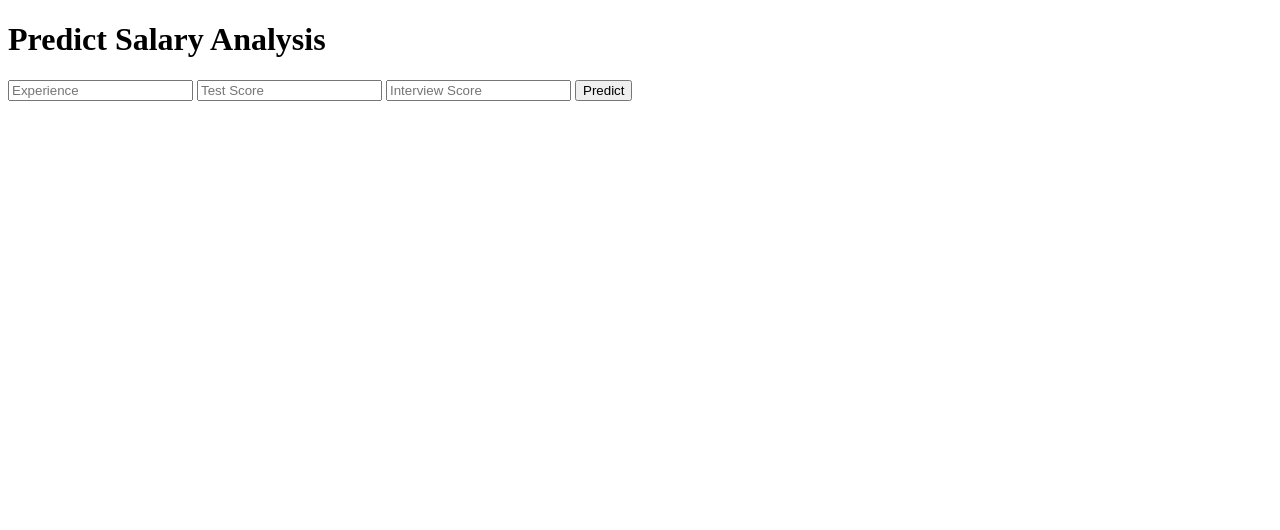
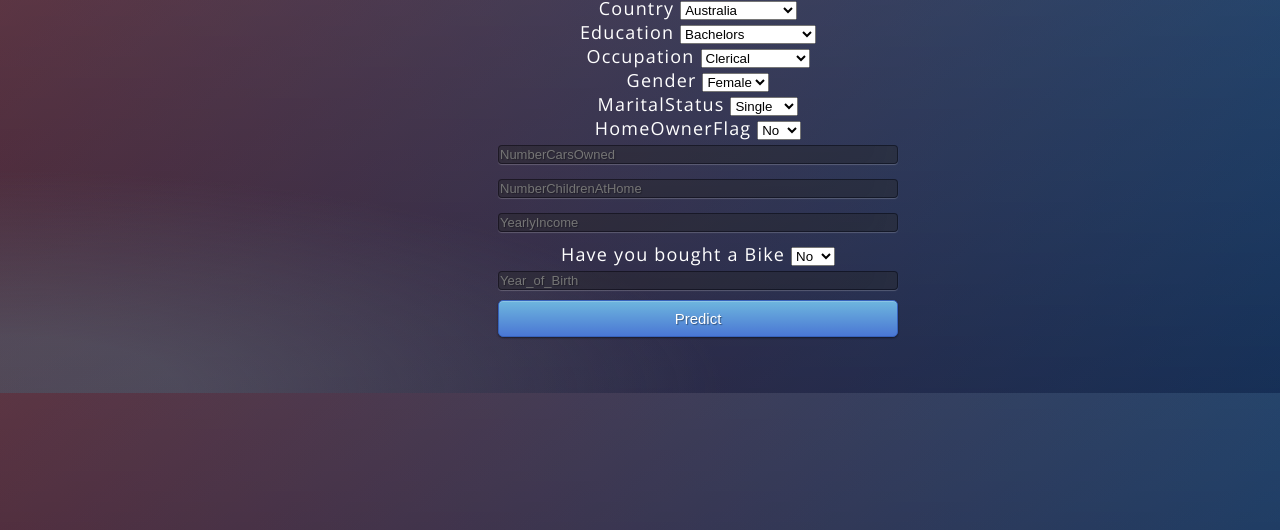
Before and after one commit to iamreechi/customermonthlyspend, a Flask app: page / in a window 1280 px wide. Shown: the top 530 px of the page. Run offline with Flask 2, Linux system fonts and the light colour scheme; parts of the project's set-up code (start-up, migrations or seed data) failed here and were passed over.

Commit message:
update to index

```diff
--- a/templates/index.html
+++ b/templates/index.html
@@ -6,22 +6,79 @@
   <title>ML API</title>
   <link href='https://fonts.googleapis.com/css?family=Pacifico' rel='stylesheet' type='text/css'>
 <link href='https://fonts.googleapis.com/css?family=Arimo' rel='stylesheet' type='text/css'>
-<link href='https://fonts.googleapis.com/css?family=Hind:300' rel='stylesheet' type='text/css'>
-<link href='https://fonts.googleapis.com/css?family=Open+Sans+Condensed:300' rel='stylesheet' type='text/css'>
+<link href='https://fonts.googleapis.com/css?family=Hind:50' rel='stylesheet' type='text/css'>
+<link href='https://fonts.googleapis.com/css?family=Open+Sans+Condensed:50' rel='stylesheet' type='text/css'>
+<link rel="stylesheet" href="{{('css/style.css') }}">
 
 </head>
 
 <body>
  <div class="login">
-	<h1>Predict Salary Analysis</h1>
+  <h1>Predict Customer's Monthly Spend</h1>
 
      <!-- Main Input For Receiving Query to our ML -->
     <form action="{{ url_for('predict')}}"method="post">
-    	<input type="text" name="experience" placeholder="Experience" required="required" />
-        <input type="text" name="test_score" placeholder="Test Score" required="required" />
-		<input type="text" name="interview_score" placeholder="Interview Score" required="required" />
+      <label for="CountryRegionName">Country</label>
+      <select id="CountryRegionName" name="CountryRegionName">
+        <option value="1">Australia</option>
+        <option value="2">United States</option>
+        <option value="3">United Kingdom</option>
+        <option value="4">Germany</option>
+        <option value="5">France</option>
+      </select>
+      <br>
+      <label for="Education">Education</label>
+      <select id="Education" name="Education">
+        <option value="1">Bachelors</option>
+        <option value="2">Partial College</option>
+        <option value="3">High School</option>
+        <option value="4">Partial High School</option>
+        <option value="5">Graduate Degree</option>
+      </select>
+      <br>
+      <label for="Occupation">Occupation</label>
+      <select id="Occupation" name="Occupation">
+        <option value="1">Clerical</option>
+        <option value="2">Skilled Manual</option>
+        <option value="3">Professional</option>
+        <option value="4">Manual</option>
+        <option value="5">Management</option>
+      </select>
+      <br>
+      <label for="Gender">Gender</label>
+      <select id="Gender" name="Gender">
+        <option value="1">Female</option>
+        <option value="2">Male</option>
+      </select>
+      <br>
+      <label for="MaritalStatus">MaritalStatus</label>
+      <select id="MaritalStatus" name="MaritalStatus">
+        <option value="1">Single</option>
+        <option value="2">Married</option>
+      </select>
+      <br>
+      <label for="HomeOwnerFlag">HomeOwnerFlag</label>
+      <select id="HomeOwnerFlag" name="HomeOwnerFlag">
+        <option value="0">No</option>
+        <option value="1">Yes</option>
+      </select>
+      <br>
+      <input type="text" name="NumberCarsOwned" placeholder="NumberCarsOwned" required="required" />
+      <br>
+      <input type="text" name="NumberChildrenAtHome" placeholder="NumberChildrenAtHome" required="required" />
+      <br>
+      <input type="text" name="YearlyIncome" placeholder="YearlyIncome" required="required" />
+      <br>
+      <label for="BikeBuyer">Have you bought a Bike</label>
+      <select id="BikeBuyer" name="BikeBuyer">
+        <option value="0">No</option>
+        <option value="1">Yes</option>
+      </select>
+      <br>
+    <input type="text" name="Year_of_Birth" placeholder="Year_of_Birth" required="required" />
+      <br>
 
-        <button type="submit" class="btn btn-primary btn-block btn-large">Predict</button>
+      <button type="submit" class="btn btn-primary btn-block btn-large">Predict</button>
     </form>
 
    <br>
```
